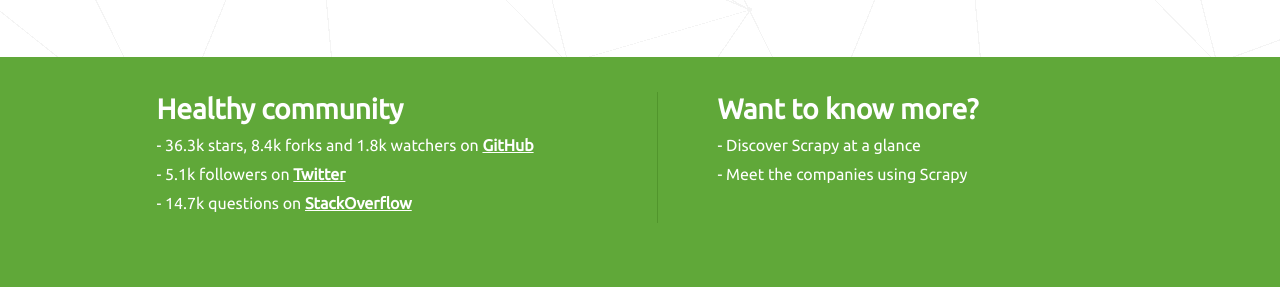
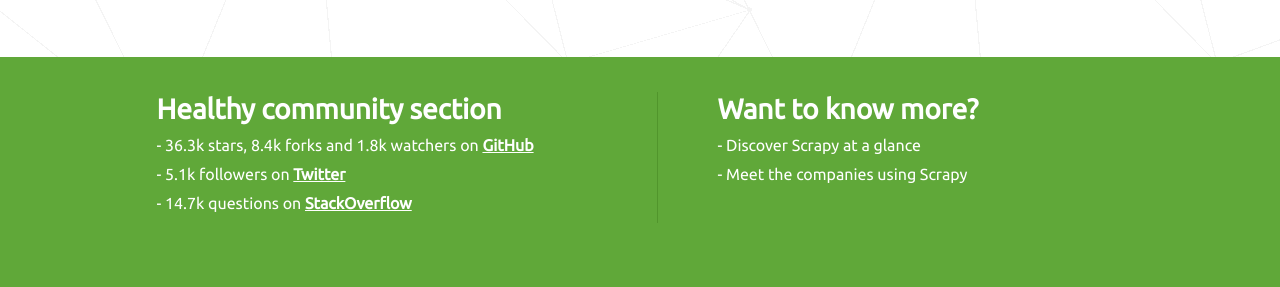
Before and after one commit to scrapy/scrapy.org, a Jekyll site: the page built from index.html, in a window 1280 px wide. Shown: the part 1395-1682 px from the top of the page. Built offline with Jekyll 4.4.1, drawn with Linux system fonts in a browser that asks for light colours; comment, search, counter and statistics services are not loaded.

Commit message:
Update index.html

```diff
--- a/index.html
+++ b/index.html
@@ -129,7 +129,7 @@
 <div class='fourth-row'>
   <div class="container">
     <div class="block-left">
-      <h2>Healthy community</h2>
+      <h2>Healthy community section</h2>
       <ul>
         <li>- 36.3k stars, 8.4k forks and 1.8k watchers on <a href="https://github.com/scrapy/scrapy">GitHub</a></li>
         <li>- 5.1k followers on <a href="https://twitter.com/ScrapyProject">Twitter</a></li>
```
